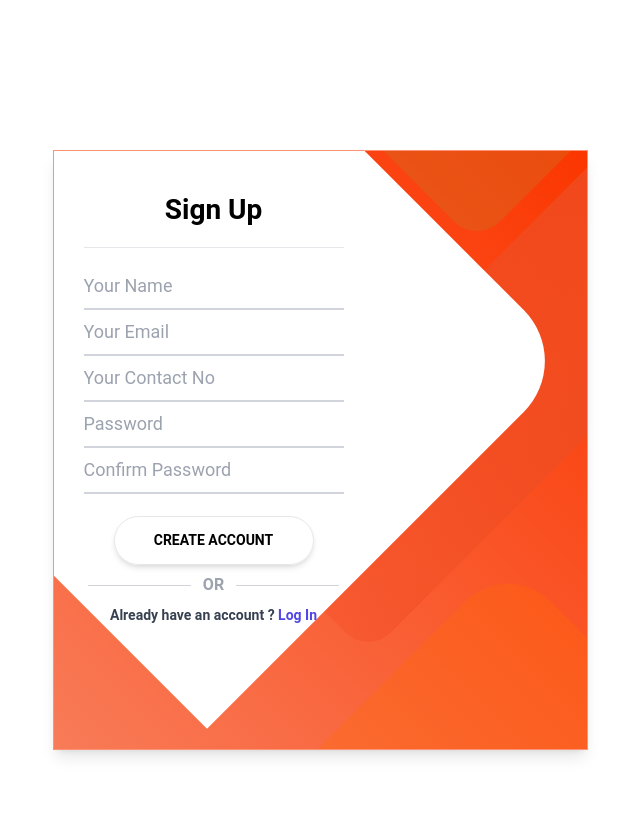
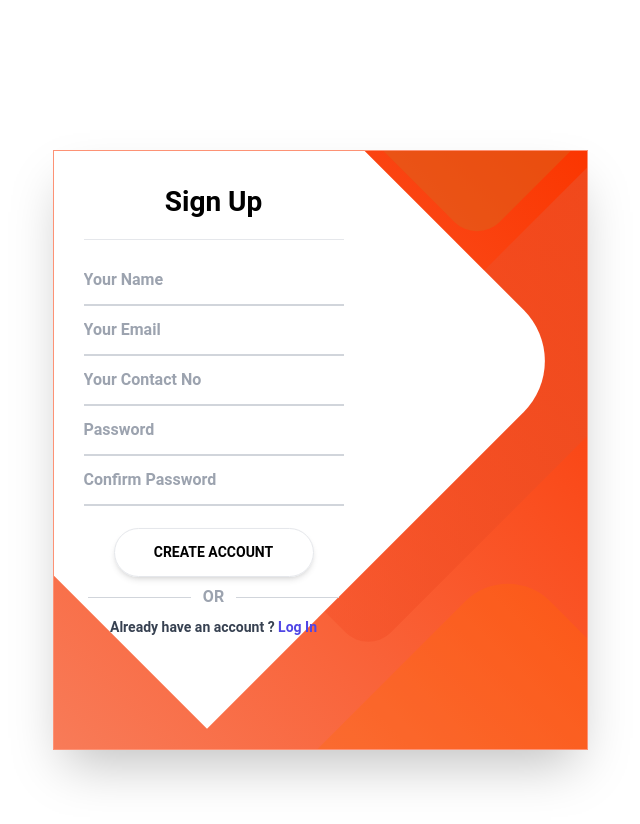
Before and after one commit to bigyanpatel/YCY-Frontend, a React (Create React App) app: page /signup in a window 1280 px wide. Shown: the top 824 px of the page, without its empty margins (320-960 px from the left). Built offline with nearby package versions, Linux system fonts and the light colour scheme.

Commit message:
Style: Login and signup padings

```diff
--- a/src/page/Authentication/Login/Login.jsx
+++ b/src/page/Authentication/Login/Login.jsx
@@ -3,8 +3,8 @@ import React from 'react'
 export const Login = () => {
   return (
     <div className='flex p-[15px] my-[50px] justify-center items-center min-h-screen'>
-        <div className='relative h-[600px] w-[535px] overflow-hidden shadow-lg border-[rgba(251,54,0,0.54)] border'>
-            <div className='absolute left-0 flex flex-col justify-center items-center w-[320px] pt-[38px] px-[30px]'>
+        <div className='relative h-[600px] w-[535px] overflow-hidden shadow-2xl border-[rgba(251,54,0,0.54)] border'>
+            <div className='absolute left-0 flex flex-col justify-center items-center w-[320px] pt-[30px] px-[30px]'>
                 <h3 className='text-[28px] font-bold'>Log In</h3>
                 <hr className='w-[100%] my-[16px]'/>
                 <form
@@ -15,7 +15,7 @@ export const Login = () => {
                 >
                 <div>
                     <div className="text-sm font-bold text-gray-700 tracking-wide">Email Address</div>
-                    <input className="w-full text-lg py-2 border-b-2 border-gray-300 outline-none focus:border-[#6c757d] hover:border-[#6c757d] bg-transparent duration-300" type="email" placeholder="you@example.com"/>
+                    <input className="w-full text-md py-3 font-bold border-b-2 border-gray-300 outline-none focus:border-[#6c757d] hover:border-[#6c757d] bg-transparent duration-300" type="email" placeholder="you@example.com"/>
                 </div>
                 <div className="mt-8">
                     <div className="flex justify-between items-center">
@@ -29,7 +29,7 @@ export const Login = () => {
                             </a>
                         </div>
                     </div>
-                    <input className="w-full text-lg py-2 border-b-2 border-gray-300 outline-none focus:border-[#6c757d] hover:border-[#6c757d] bg-transparent duration-300" type="password" placeholder="Enter your password"/>
+                    <input className="w-full text-md py-3 font-bold border-b-2 border-gray-300 outline-none focus:border-[#6c757d] hover:border-[#6c757d] bg-transparent duration-300" type="password" placeholder="Enter your password"/>
                 </div>
                 <button className="text-[14px] font-bold px-[20px] py-[13px] mt-[22px] mx-[82px] border rounded-[50px] hover:border-[grey] shadow-md duration-300">
                     LOG IN
--- a/src/page/Authentication/Signup/Signup.jsx
+++ b/src/page/Authentication/Signup/Signup.jsx
@@ -3,8 +3,8 @@ import React from 'react'
 export const Signup = () => {
   return (
     <div className='flex p-[15px] my-[50px] justify-center items-center min-h-screen'>
-        <div className='relative h-[600px] w-[535px] overflow-hidden shadow-lg border-[rgba(251,54,0,0.54)] border'>
-            <div className='absolute left-0 flex flex-col justify-center items-center w-[320px] pt-[38px] px-[30px]'>
+        <div className='relative h-[600px] w-[535px] overflow-hidden shadow-2xl border-[rgba(251,54,0,0.54)] border'>
+            <div className='absolute left-0 flex flex-col justify-center items-center w-[320px] pt-[30px] px-[30px]'>
                 <h3 className='text-[28px] font-bold'>Sign Up</h3>
                 <hr className='w-[100%] my-[16px]'/>
                 <form
@@ -13,11 +13,11 @@ export const Signup = () => {
                 }}
                 className="w-full flex justify-center flex-col"
                 >
-                <input className="w-full text-lg py-2 border-b-2 border-gray-300 outline-none focus:border-[#6c757d] hover:border-[#6c757d] bg-transparent duration-300" type="name" placeholder="Your Name"/>
-                <input className="w-full text-lg py-2 border-b-2 border-gray-300 outline-none focus:border-[#6c757d] hover:border-[#6c757d] bg-transparent duration-300" type="email" placeholder="Your Email"/>
-                <input className="w-full text-lg py-2 border-b-2 border-gray-300 outline-none focus:border-[#6c757d] hover:border-[#6c757d] bg-transparent duration-300" type="number" placeholder="Your Contact No"/>
-                <input className="w-full text-lg py-2 border-b-2 border-gray-300 outline-none focus:border-[#6c757d] hover:border-[#6c757d] bg-transparent duration-300" type="email" placeholder="Password"/>
-                <input className="w-full text-lg py-2 border-b-2 border-gray-300 outline-none focus:border-[#6c757d] hover:border-[#6c757d] bg-transparent duration-300" type="email" placeholder="Confirm Password"/>
+                <input className="w-full text-md font-bold py-3 border-b-2 border-gray-300 outline-none focus:border-[#6c757d] hover:border-[#6c757d] bg-transparent duration-300" type="name" placeholder="Your Name"/>
+                <input className="w-full text-md font-bold py-3 border-b-2 border-gray-300 outline-none focus:border-[#6c757d] hover:border-[#6c757d] bg-transparent duration-300" type="email" placeholder="Your Email"/>
+                <input className="w-full text-md font-bold py-3 border-b-2 border-gray-300 outline-none focus:border-[#6c757d] hover:border-[#6c757d] bg-transparent duration-300" type="number" placeholder="Your Contact No"/>
+                <input className="w-full text-md font-bold py-3 border-b-2 border-gray-300 outline-none focus:border-[#6c757d] hover:border-[#6c757d] bg-transparent duration-300" type="email" placeholder="Password"/>
+                <input className="w-full text-md font-bold py-3 border-b-2 border-gray-300 outline-none focus:border-[#6c757d] hover:border-[#6c757d] bg-transparent duration-300" type="email" placeholder="Confirm Password"/>
                 <button className="text-[14px] font-bold px-[15px] py-[13px] mt-[22px] mx-[30px] border rounded-[50px] hover:border-[grey] shadow-md duration-300">
                     CREATE ACCOUNT
                 </button>
```
